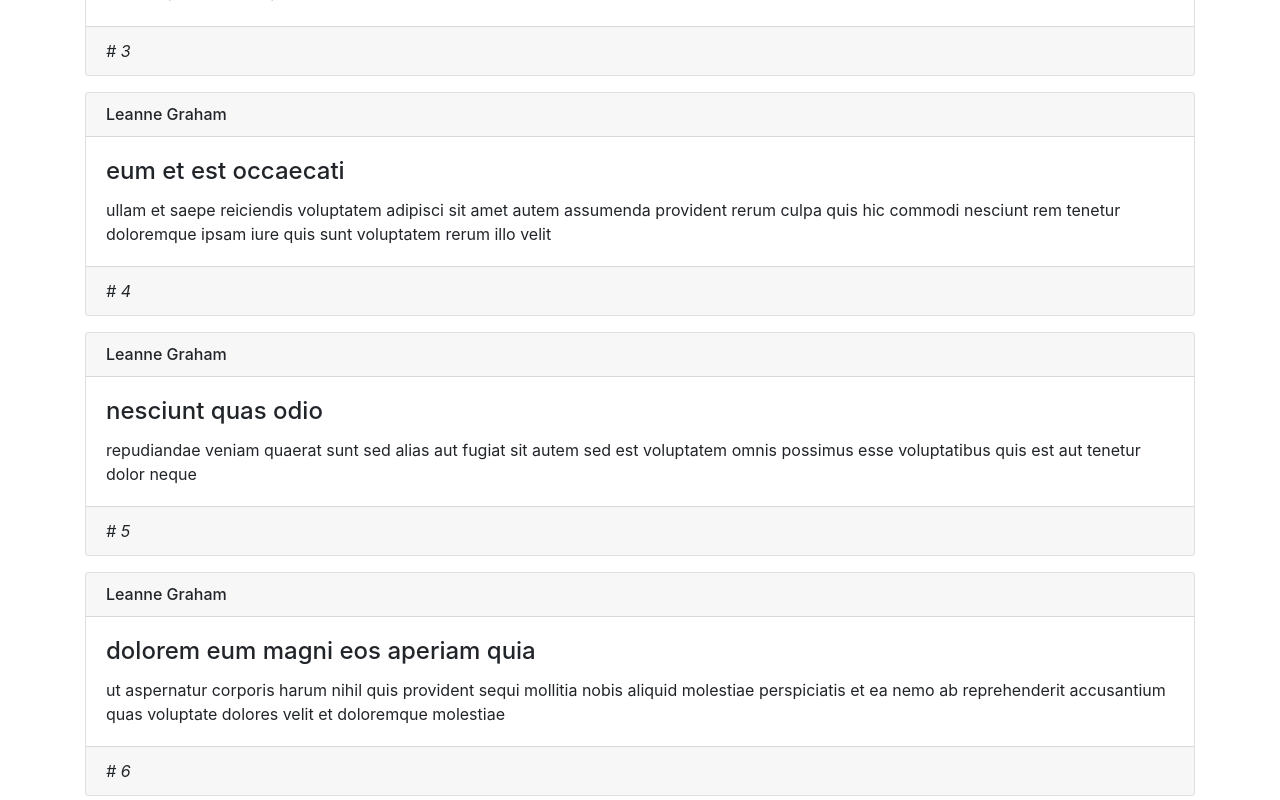
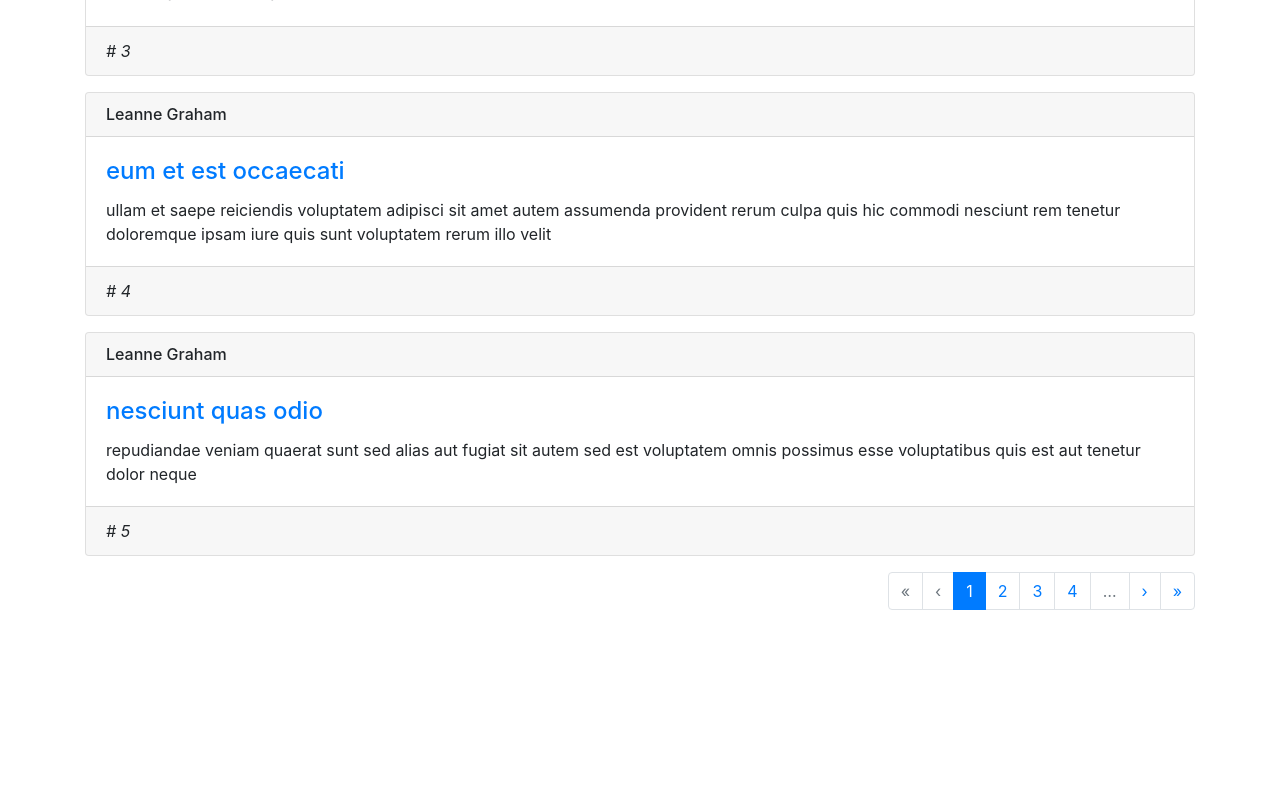
Before and after one commit to huseyingoztok/vue-blog, a Vue app: page / in a window 1280 px wide. Shown: the part 700-1500 px from the top of the page. After the commit the page ends 1326 px from the top, so only its background shows below. Built offline with nearby package versions, Linux system fonts and the light colour scheme; data requests are answered from the project's data file.

Commit message:
Adding pagination and Add Module Store.

```diff
--- a/src/components/Navbar.vue
+++ b/src/components/Navbar.vue
@@ -1,6 +1,6 @@
 <template>
   <b-navbar toggleable="lg" type="dark" variant="success">
-    <b-navbar-brand href="#">V-Blog</b-navbar-brand>
+    <b-navbar-brand to="/">V-Blog</b-navbar-brand>
 
     <b-navbar-toggle target="nav-collapse"></b-navbar-toggle>
 
--- a/src/components/PostCard.vue
+++ b/src/components/PostCard.vue
@@ -1,6 +1,11 @@
 <template>
   <div class="mb-3">
-    <b-card cols :title="post.title" header-tag="header" footer-tag="footer">
+    <b-card header-tag="header" footer-tag="footer">
+      <div class="card-title">
+        <router-link :to="{ name: 'post-detail', params: { id: post.id } }"
+          ><h4>{{ post.title }}</h4></router-link
+        >
+      </div>
       <template #header>
         <h6 class="mb-0">{{ post.user }}</h6>
       </template>
--- a/src/http.js
+++ b/src/http.js
@@ -28,7 +28,8 @@ const request = {
 };
 
 const Posts = {
-  list: () => request.get('/posts')
+  list: (page, limit) => apiClient.get(`/posts?_page=${page}&_limit=${limit}`),
+  get: id => request.get(`/posts/${id}`)
 };
 
 export default {
--- a/src/router/index.js
+++ b/src/router/index.js
@@ -1,6 +1,7 @@
 import Vue from 'vue';
 import VueRouter from 'vue-router';
 import PostList from '@/views/PostList.vue';
+import PostDetail from '@/views/PostDetail.vue';
 Vue.use(VueRouter);
 
 const routes = [
@@ -8,6 +9,11 @@ const routes = [
     path: '/',
     name: 'post-list',
     component: PostList
+  },
+  {
+    path: '/post-detail/:id',
+    name: 'post-detail',
+    component: PostDetail
   }
 ];
 
--- a/src/store/index.js
+++ b/src/store/index.js
@@ -1,11 +1,13 @@
 import Vue from 'vue';
 import Vuex from 'vuex';
-
+import posts from './modules/posts';
 Vue.use(Vuex);
 
 export default new Vuex.Store({
   state: {},
   mutations: {},
   actions: {},
-  modules: {}
+  modules: {
+    posts
+  }
 });
--- /dev/null
+++ b/src/store/modules/posts.js
@@ -0,0 +1,42 @@
+import http from '../../http';
+
+export const namespaced = true;
+export default {
+  state: {
+    posts: [],
+    rows: 0,
+    post: {}
+  },
+  mutations: {
+    UPDATE_POSTS_AND_ROWS(state, payload) {
+      state.posts = payload.posts;
+      state.rows = payload.rows;
+    },
+    UPDATE_POST(state, payload) {
+      state.post = payload;
+    }
+  },
+  actions: {
+    fetchPosts(context, { currentPage, perPage }) {
+      http.Posts.list(currentPage, perPage).then(response => {
+        context.commit('UPDATE_POSTS_AND_ROWS', { posts: response.data, rows: response.headers['x-total-count'] });
+      });
+    },
+    fetchPost({ commit, getters }, id) {
+      const post = getters.getPostById(id);
+      if (post) {
+        commit('UPDATE_POST', post);
+        return;
+      }
+      http.Posts.get(id).then(post => {
+        commit('UPDATE_POST', post);
+      });
+    }
+  },
+  getters: {
+    getPostById: state => id => {
+      return state.posts.find(x => x.id === id);
+    }
+  },
+  namespaced
+};
--- /dev/null
+++ b/src/views/PostDetail.vue
@@ -0,0 +1,16 @@
+<template>
+  <div>{{ post.title }}</div>
+</template>
+
+<script>
+import { mapActions, mapState } from 'vuex';
+export default {
+  computed: { ...mapState('posts', ['post']) },
+  methods: { ...mapActions('posts', ['fetchPost']) },
+  created() {
+    this.fetchPost(this.$route.params.id);
+  }
+};
+</script>
+
+<style></style>
--- a/src/views/PostList.vue
+++ b/src/views/PostList.vue
@@ -3,23 +3,38 @@
     <b-card-group deck columns>
       <PostCard v-for="post in posts" :key="post.id" :post="post" />
     </b-card-group>
+    <b-pagination
+      :per-page="perPage"
+      v-model="currentPage"
+      :total-rows="rows"
+      align="right"
+      @input="fetch"
+    ></b-pagination>
   </div>
 </template>
 
 <script>
 import PostCard from '@/components/PostCard.vue';
-import http from '@/http';
+import { mapActions, mapState } from 'vuex';
 export default {
   components: {
     PostCard
   },
   data() {
     return {
-      posts: []
+      perPage: 5,
+      currentPage: 1
     };
   },
+  methods: {
+    ...mapActions('posts', ['fetchPosts']),
+    fetch() {
+      this.fetchPosts({ currentPage: this.currentPage, perPage: this.perPage });
+    }
+  },
+  computed: { ...mapState('posts', ['posts', 'rows']) },
   created() {
-    http.Posts.list().then(data => (this.posts = data));
+    this.fetch();
   }
 };
 </script>
```
Also changed, not shown: src/App.vue (+15 -0 lines).
